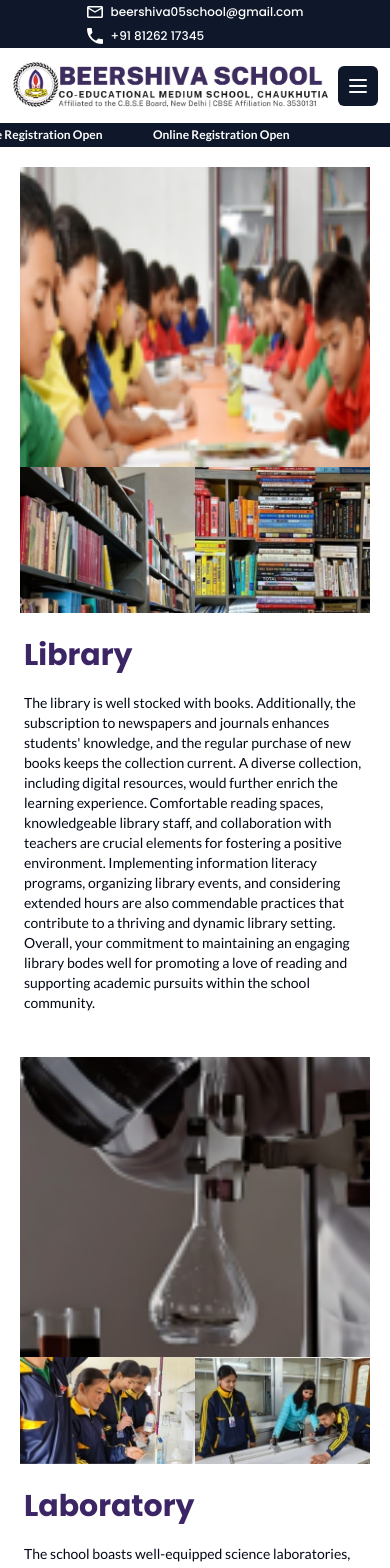
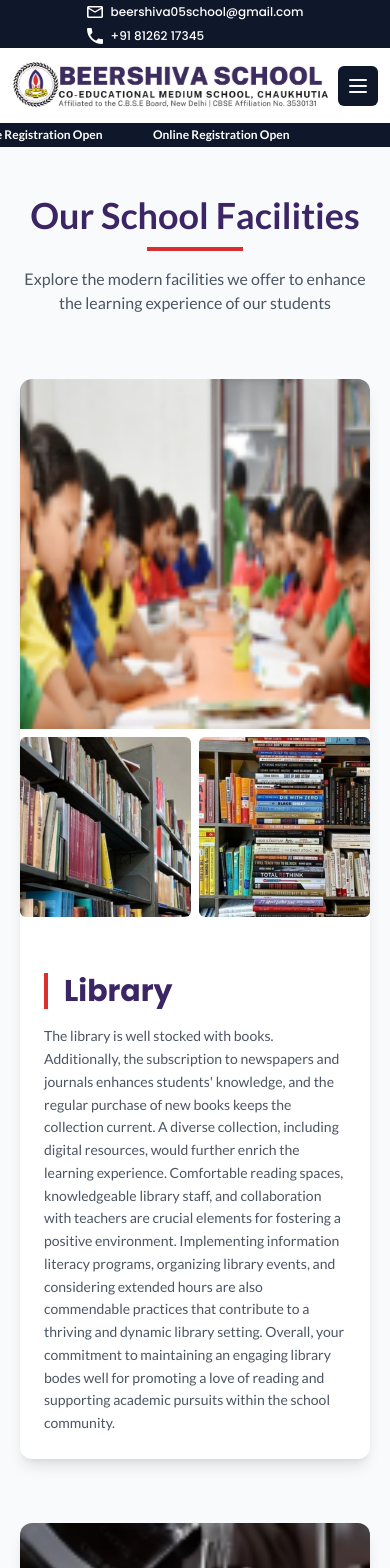
Before and after one commit to ChaukhutiyaSchool/school, a Next.js app: page /facility in a window 390 px wide. Shown: the top 1568 px of the page. Built offline with nearby package versions, Linux system fonts and the light colour scheme.

Commit message:
Add GalleryClient and VideoGrid components with search functionality and responsive design

```diff
--- a/src/app/image-gallery/[id]/page.tsx
+++ b/src/app/image-gallery/[id]/page.tsx
@@ -4,15 +4,14 @@ import Image from "next/image";
 import Link from "next/link";
 import React from "react";
 
-const page = async (props: {
-  params: Promise<{
-    id: string;
-  }>;
-}) => {
-  const params = await props.params;
+export const dynamic = "force-dynamic";
+export const revalidate = 0;
+
+const Page = async (props: { params: Promise<{ id: string }> }) => {
+  const { id } = await props.params;
   const query = gql`
   query MyQuery {
-  imageGallery(where: {id: "${params.id}"}) {
+  imageGallery(where: {id: "${id}"}) {
     heading
     banner {
       url
@@ -23,7 +22,6 @@ const page = async (props: {
   }
 }
   `;
-  const response = await server_query_function(query);
   const { imageGallery } = (await server_query_function(query)) as {
     imageGallery: {
       heading: string;
@@ -35,8 +33,6 @@ const page = async (props: {
       }>;
     };
   };
-
-  console.log(response);
   return (
     <div className="max-w-7xl mx-auto px-4 sm:px-6 lg:px-8 py-12">
       <div className="bg-white rounded-lg  overflow-hidden">
@@ -78,4 +74,4 @@ const page = async (props: {
   );
 };
 
-export default page;
+export default Page;
--- a/src/app/image-gallery/page.tsx
+++ b/src/app/image-gallery/page.tsx
@@ -1,14 +1,22 @@
-"use client";
-import { Button } from "@/components/ui/button";
-import { Input } from "@/components/ui/input";
+import GalleryClient from "@/components/gallery/GalleryClient";
 import { server_query_function } from "@/lib/graphql";
-import { ListRestart } from "lucide-react";
-import Image from "next/image";
-import Link from "next/link";
-import React, { useEffect, useState } from "react";
 
-const Page = () => {
-  const [filteredImages, setFilteredImages] = useState<ImageGallery[]>([]);
+export const dynamic = "force-dynamic";
+export const revalidate = 0;
+
+interface ImageGallery {
+  heading: string;
+  id: string;
+  banner: {
+    url: string;
+  };
+}
+
+interface QueryResponse {
+  imageGalleries: ImageGallery[];
+}
+
+const Page = async () => {
   const query = `query MyQuery {
   imageGalleries (first: 100) {
     heading
@@ -19,82 +27,14 @@ const Page = () => {
   }
 }`;
 
-  useEffect(() => {
-    images();
-  }, []);
-
-  interface ImageGallery {
-    heading: string;
-    id: string;
-    banner: {
-      url: string;
-    };
-  }
-
-  interface QueryResponse {
-    imageGalleries: ImageGallery[];
-  }
-
-  async function images() {
-    const result = (await server_query_function(query)) as QueryResponse;
-    console.log(result);
-    setFilteredImages(result.imageGalleries);
-  }
+  // Fetch data on the server
+  const result = (await server_query_function(query)) as QueryResponse;
+  const images = result.imageGalleries;
 
   return (
     <div>
       <div className="container mx-auto p-4">
-        <div className="flex gap-2 mb-4">
-          <Input
-            type="text"
-            placeholder="Search from here..."
-            className="w-full p-2 border rounded-lg"
-            onChange={(e) => {
-              const searchTerm = e.target.value.toLowerCase().trim();
-              if (!searchTerm) {
-                images();
-                return;
-              }
-              const searchResults = filteredImages.filter((item) => {
-                const heading = item.heading.toLowerCase();
-                return (
-                  heading.includes(searchTerm) ||
-                  heading.startsWith(searchTerm) ||
-                  heading.split(" ").some((word) => word === searchTerm)
-                );
-              });
-              setFilteredImages(searchResults);
-            }}
-          />
-          <Button
-            onClick={() => images()} // Reset search
-          >
-            Reset Filter <ListRestart size={20} className="ml-2" />
-          </Button>
-        </div>
-        <div className="container grid py-10 md:py-14 grid-cols-1 md:grid-cols-2 lg:grid-cols-4 gap-4 p-4">
-          {filteredImages.reverse().map((item) => (
-            <Link href={`/image-gallery/${item?.id}`} key={item?.id}>
-              <div
-                key={item.id}
-                className="bg-white rounded-lg shadow-md overflow-hidden hover:shadow-lg transition-shadow"
-              >
-                <Image
-                  src={item?.banner.url}
-                  alt={item?.heading}
-                  width={500}
-                  height={500}
-                  className="w-full h-48 object-cover"
-                />
-                <div className="p-4">
-                  <h2 className="text-xl font-semibold text-gray-800">
-                    {item?.heading}
-                  </h2>
-                </div>
-              </div>
-            </Link>
-          ))}
-        </div>
+        <GalleryClient initialImages={images} />
       </div>
     </div>
   );
--- a/src/app/message/page.tsx
+++ b/src/app/message/page.tsx
@@ -5,7 +5,7 @@ import Video from "@/components/video";
 import { server_query_function } from "@/lib/graphql";
 import React from "react";
 
-const page = async () => {
+const Page = async () => {
   const query = `
 query MyQuery {
   messages {
@@ -24,7 +24,7 @@ query MyQuery {
 }
 `;
 
-  const response = (await server_query_function(query)) as {
+  interface MessageResponse {
     messages: [
       {
         messages: {
@@ -40,13 +40,15 @@ query MyQuery {
         }[];
       }
     ];
-  };
+  }
+
+  const response = (await server_query_function(query)) as MessageResponse;
 
   return (
     <>
       <Banner
         title="Message"
-        description="BEERSHIVA - CHAUKHUTIA"
+        description="Beersheba - Haldwani"
         source="/assets/image/aboutImage.jpg"
       />
       <FounderMessage messages={response.messages[0].messages} />
@@ -56,4 +58,4 @@ query MyQuery {
   );
 };
 
-export default page;
+export default Page;
--- a/src/app/video-gallery/page.tsx
+++ b/src/app/video-gallery/page.tsx
@@ -1,62 +1,36 @@
-// @ts-nocheck
-"use client";
-import { client_query_function } from "@/lib/graphql";
-import React, { useEffect, useState } from "react";
-import ReactPlayer from "react-player";
-import { useWindowSize } from "react-use";
+import VideoGrid from "@/components/video/VideoGrid";
+import { server_query_function } from "@/lib/graphql";
 
-const Page = () => {
-  console.log("hiiiii");
-  const { width, height } = useWindowSize();
-
-  const getPlayerDimensions = () => {
-    if (width >= 1024) {
-      return { width: 400, height: 220 };
-    } else if (width >= 768) {
-      return { width: 400, height: 200 };
-    } else {
-      return { width: 320, height: 180 };
-    }
-  };
-
+// Server component
+async function Page() {
   const query = `
 query MyQuery {
-  copyOfCopyOfAlmoraVideoGalleryVdpzZ4Z8S {
+  videoGalleries {
     haldwaniVideo {
+      id
       url
     }
   }
 }
+
   `;
 
-  useEffect(() => {
-    getVideos();
-  }, []);
-
-  const [videos, setVideos] = useState();
-
-  async function getVideos() {
-    const videos = await client_query_function(query);
-    setVideos(
-      videos?.copyOfCopyOfAlmoraVideoGalleryVdpzZ4Z8S[0]?.haldwaniVideo?.url
-    );
-    console.log(
-      videos?.copyOfCopyOfAlmoraVideoGalleryVdpzZ4Z8S[0]?.haldwaniVideo?.url,
-      "🟢🟢🟢🟢🟢"
-    );
+  // Define the expected data structure
+  interface VideoData {
+    videoGalleries?: Array<{
+      haldwaniVideo?: {
+        id: string;
+        url: string[];
+      };
+    }>;
   }
 
-  const { width: playerWidth, height: playerHeight } = getPlayerDimensions();
+  // Fetch data server-side
+  const data = (await server_query_function(query)) as VideoData;
+  const videos = data?.videoGalleries?.[0]?.haldwaniVideo?.url || [];
 
-  return (
-    <section className="container py-10 grid gap-4 grid-cols-1 md:grid-cols-2 ">
-      {videos?.map((u, i) => (
-        <div style={{ width: playerWidth, height: playerHeight }} key={i}>
-          <ReactPlayer url={u} width="100%" height="100%" />
-        </div>
-      ))}
-    </section>
-  );
-};
+  // Use client component for the interactive parts
+  return <VideoGrid videos={videos} />;
+}
 
 export default Page;
--- a/src/components/facility/facilities.tsx
+++ b/src/components/facility/facilities.tsx
@@ -67,47 +67,76 @@ const facilitiesData = [
 
 const Facilities = () => {
   return (
-    <section className="p-5 lg:p-10">
+    <section className="py-12 px-5 lg:px-16 bg-slate-50">
+      <div className="max-w-7xl mx-auto">
+        <div className="text-center mb-16">
+          <h1 className="text-4xl md:text-5xl font-bold text-[#3B2565] relative inline-block">
+            Our School Facilities
+            <span className="block h-1 w-24 bg-[#DB2F2F] mx-auto mt-3"></span>
+          </h1>
+          <p className="text-gray-600 mt-4 max-w-2xl mx-auto">
+            Explore the modern facilities we offer to enhance the learning
+            experience of our students
+          </p>
+        </div>
+
         {facilitiesData.map((facility, index) => (
           <div
             key={index}
-          className="grid grid-cols-1 lg:grid-cols-2 gap-5 mb-10"
+            className="bg-white rounded-xl shadow-lg overflow-hidden mb-16 transition-transform hover:scale-[1.01]"
+          >
+            <div
+              className={`grid grid-cols-1 lg:grid-cols-2 gap-8 ${
+                index % 2 === 0 ? "" : "lg:flex-row-reverse"
+              }`}
             >
               <div className={`${index % 2 === 0 ? "order-1" : "lg:order-2"}`}>
+                <div className="relative h-[350px] overflow-hidden">
                   <Image
                     src={facility.images[0]}
                     alt={facility.title}
-              width={600}
-              height={300}
-              className=" h-[300px] w-full object-cover"
+                    width={700}
+                    height={400}
+                    className="w-full h-full object-cover transition-transform hover:scale-105 duration-500"
                   />
-            <div className="grid grid-cols-2">
+                </div>
+                <div className="grid grid-cols-2 gap-2 mt-2">
+                  <div className="overflow-hidden rounded-md">
                     <Image
                       src={facility.images[1]}
-                alt={facility.title}
+                      alt={`${facility.title} view 2`}
                       width={300}
                       height={300}
-                className="object-cover w-full"
+                      className="w-full h-[180px] object-cover hover:scale-110 transition-transform duration-500"
                     />
+                  </div>
+                  <div className="overflow-hidden rounded-md">
                     <Image
                       src={facility.images[2]}
-                alt={facility.title}
+                      alt={`${facility.title} view 3`}
                       width={300}
                       height={300}
-                className=" w-full  object-cover"
+                      className="w-full h-[180px] object-cover hover:scale-110 transition-transform duration-500"
                     />
                   </div>
                 </div>
+              </div>
               <div
-            className={`flex justify-center flex-col gap-5 p-1 ${
+                className={`flex justify-center flex-col p-6 lg:p-8 ${
                   index % 2 === 0 ? "order-2" : "lg:order-1"
                 }`}
               >
+                <div className="border-l-4 border-[#DB2F2F] pl-4 mb-4">
                   <Heading2 title={facility.title} />
-            <p className="text-sm md:text-base">{facility.description}</p>
+                </div>
+                <p className="text-sm md:text-base leading-relaxed text-gray-600">
+                  {facility.description}
+                </p>
+              </div>
             </div>
           </div>
         ))}
+      </div>
     </section>
   );
 };
--- /dev/null
+++ b/src/components/gallery/GalleryClient.tsx
@@ -0,0 +1,87 @@
+"use client";
+
+import React, { useState } from "react";
+import { Button } from "@/components/ui/button";
+import { Input } from "@/components/ui/input";
+import { ListRestart } from "lucide-react";
+import Image from "next/image";
+import Link from "next/link";
+
+interface ImageGallery {
+  heading: string;
+  id: string;
+  banner: {
+    url: string;
+  };
+}
+
+interface GalleryClientProps {
+  initialImages: ImageGallery[];
+}
+
+const GalleryClient = ({ initialImages }: GalleryClientProps) => {
+  const [filteredImages, setFilteredImages] =
+    useState<ImageGallery[]>(initialImages);
+
+  const resetFilter = () => {
+    setFilteredImages(initialImages);
+  };
+
+  const handleSearch = (e: React.ChangeEvent<HTMLInputElement>) => {
+    const searchTerm = e.target.value.toLowerCase().trim();
+    if (!searchTerm) {
+      resetFilter();
+      return;
+    }
+    const searchResults = initialImages.filter((item) => {
+      const heading = item.heading.toLowerCase();
+      return (
+        heading.includes(searchTerm) ||
+        heading.startsWith(searchTerm) ||
+        heading.split(" ").some((word) => word === searchTerm)
+      );
+    });
+    setFilteredImages(searchResults);
+  };
+
+  return (
+    <>
+      <div className="flex gap-2 mb-4">
+        <Input
+          type="text"
+          placeholder="Search from here..."
+          className="w-full p-2 border rounded-lg"
+          onChange={handleSearch}
+        />
+        <Button onClick={resetFilter}>
+          Reset Filter <ListRestart size={20} className="ml-2" />
+        </Button>
+      </div>
+      <div className="container grid py-10 md:py-14 grid-cols-1 md:grid-cols-2 lg:grid-cols-4 gap-4 p-4">
+        {filteredImages.reverse().map((item) => (
+          <Link href={`/image-gallery/${item?.id}`} key={item?.id}>
+            <div
+              key={item.id}
+              className="bg-white rounded-lg shadow-md overflow-hidden hover:shadow-lg transition-shadow"
+            >
+              <Image
+                src={item?.banner.url}
+                alt={item?.heading}
+                width={500}
+                height={500}
+                className="w-full h-48 object-cover"
+              />
+              <div className="p-4">
+                <h2 className="text-xl font-semibold text-gray-800">
+                  {item?.heading}
+                </h2>
+              </div>
+            </div>
+          </Link>
+        ))}
+      </div>
+    </>
+  );
+};
+
+export default GalleryClient;
--- /dev/null
+++ b/src/components/video/VideoGrid.tsx
@@ -0,0 +1,49 @@
+"use client";
+
+import React, { useEffect, useState } from "react";
+import VideoPlayer from "./VideoPlayer";
+
+interface VideoGridProps {
+  videos: string[];
+}
+
+const VideoGrid = ({ videos }: VideoGridProps) => {
+  const [dimensions, setDimensions] = useState({ width: 400, height: 220 });
+
+  useEffect(() => {
+    // Set initial dimensions
+    updateDimensions();
+
+    // Add window resize event listener
+    window.addEventListener("resize", updateDimensions);
+
+    // Clean up event listener
+    return () => window.removeEventListener("resize", updateDimensions);
+  }, []);
+
+  const updateDimensions = () => {
+    const width = window.innerWidth;
+    if (width >= 1024) {
+      setDimensions({ width: 400, height: 220 });
+    } else if (width >= 768) {
+      setDimensions({ width: 400, height: 200 });
+    } else {
+      setDimensions({ width: 320, height: 180 });
+    }
+  };
+
+  return (
+    <section className="container py-10 grid gap-4 grid-cols-1 md:grid-cols-2 lg:grid-cols-3">
+      {videos?.map((url, i) => (
+        <VideoPlayer
+          key={i}
+          url={url}
+          width={dimensions.width}
+          height={dimensions.height}
+        />
+      ))}
+    </section>
+  );
+};
+
+export default VideoGrid;
--- /dev/null
+++ b/src/components/video/VideoPlayer.tsx
@@ -0,0 +1,21 @@
+"use client";
+
+import React from "react";
+import dynamic from "next/dynamic";
+
+// Use dynamic import with ssr: false for ReactPlayer as it requires browser APIs
+const ReactPlayer = dynamic(() => import("react-player"), { ssr: false });
+
+interface VideoPlayerProps {
+  url: string;
+  width: number;
+  height: number;
+}
+
+const VideoPlayer = ({ url, width, height }: VideoPlayerProps) => (
+  <div style={{ width, height }}>
+    <ReactPlayer url={url} width="100%" height="100%" />
+  </div>
+);
+
+export default VideoPlayer;
```
Lines whose indentation alone changed are shown as unchanged.
